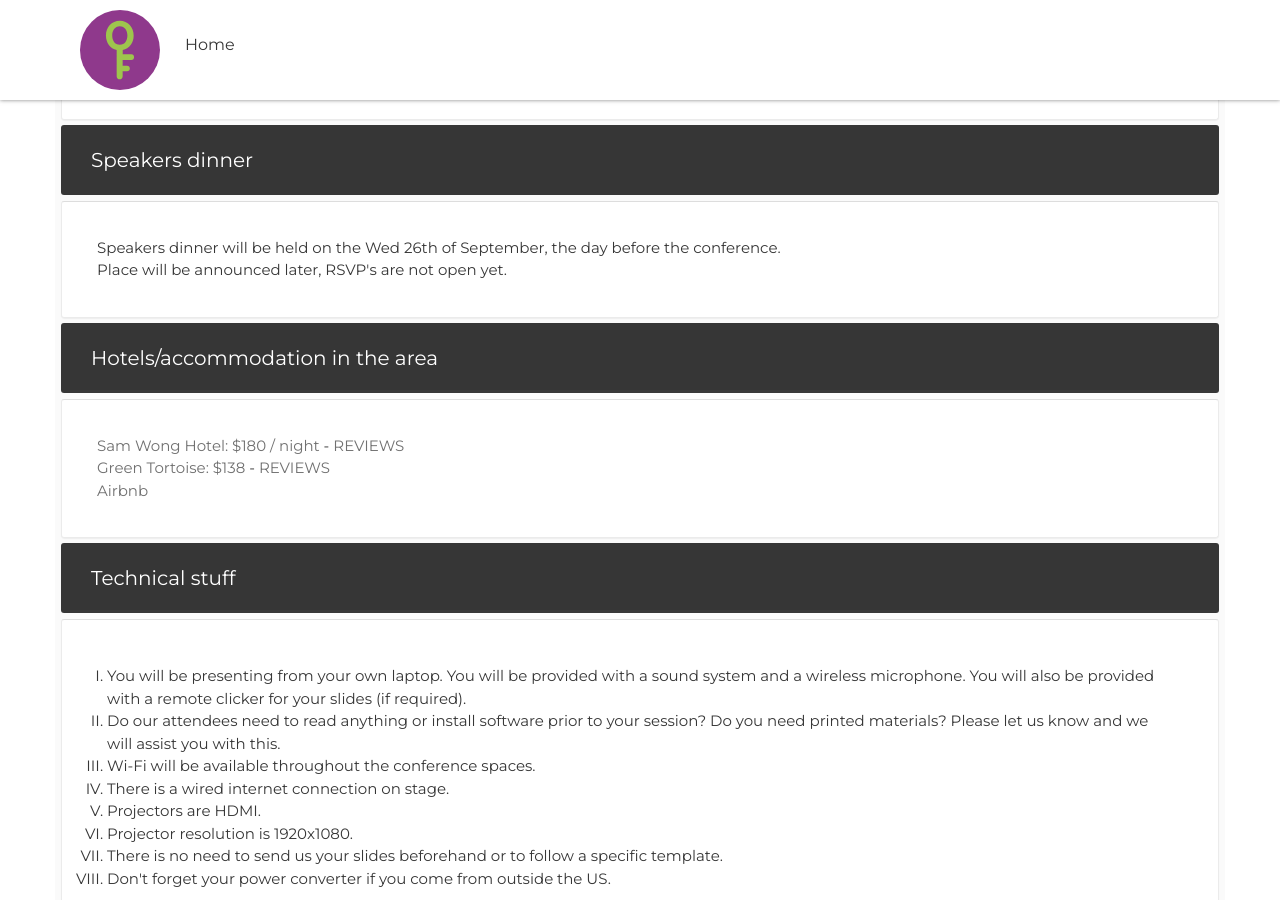
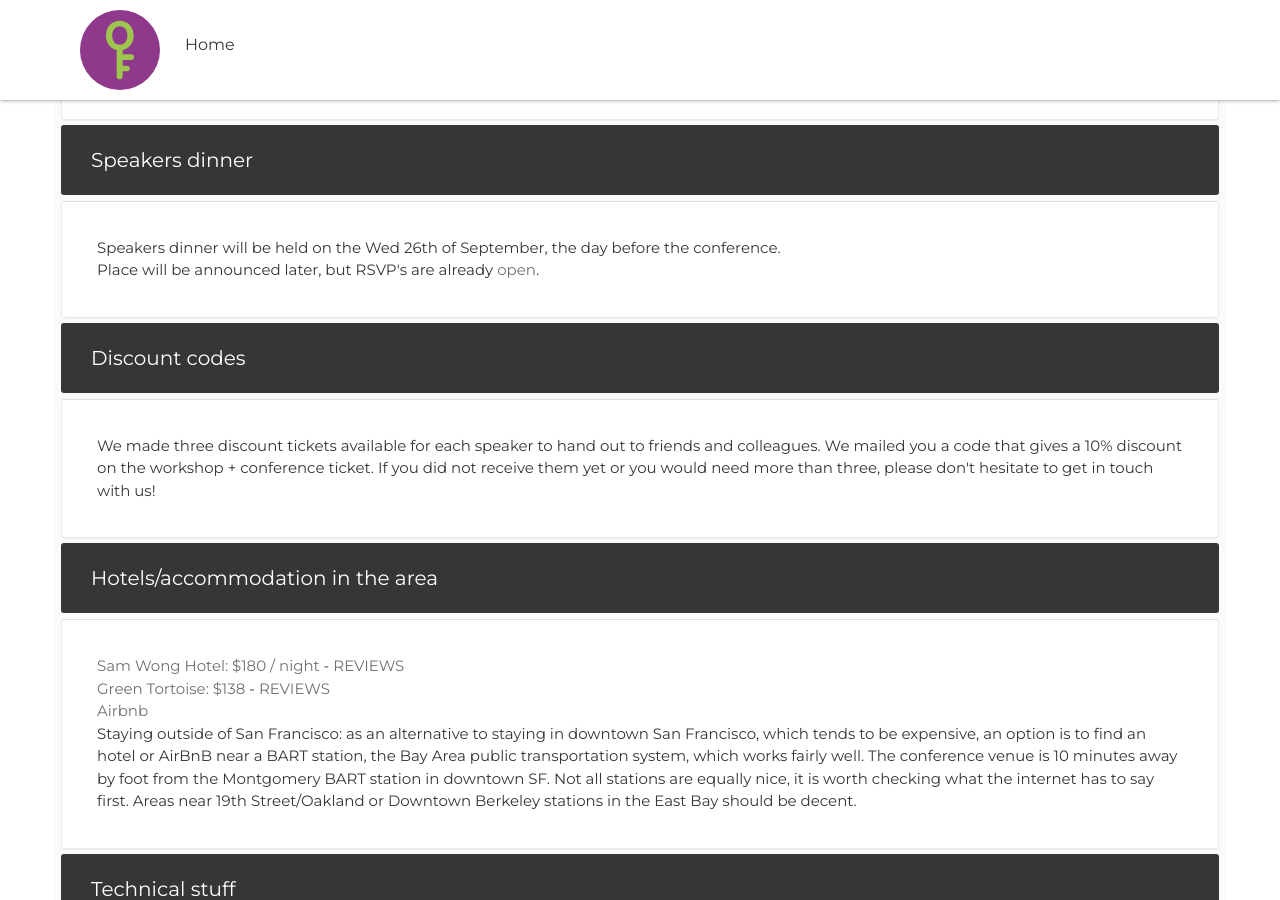
Before and after one commit to open-fsharp/open-fsharp.github.io, a Jekyll site: the page built from faq/speakers.md, in a window 1280 px wide and 900 px high, scrolled down 840 px. Built offline with Jekyll 4.4.1, drawn with Linux system fonts in a browser that asks for light colours; nearby versions of some CDN libraries; comment, search, counter and statistics services are not loaded.

Commit message:
add BART information

```diff
--- a/faq/speakers.md
+++ b/faq/speakers.md
@@ -96,7 +96,25 @@ title: Speakers Information
 						<div id="collapseThree" class="panel-collapse collapse in" role="tabpanel" aria-labelledby="headingThree">
 							<div class="panel-body">
 								<p>Speakers dinner will be held on the Wed 26th of September, the day before the conference.</p>
-								<p>Place will be announced later, RSVP's are not open yet.</p>
+								<p>Place will be announced later, but RSVP's are already <a href="https://goo.gl/forms/xMgVuABOnsGUit0E2" target="_blank">open</a>.</p>
+							</div>
+						</div>
+					</div>
+					<div class="panel panel-default">
+						<div class="panel-heading" role="tab" id="headingEight">
+							<div class="panel-title">
+								<a role="button" data-toggle="collapse" data-parent="#accordion" href="#collapseEight" aria-expanded="false" aria-controls="collapseEight">
+									<span>Discount codes</span>
+								</a>
+							</div>
+						</div>
+						<div id="collapseEight" class="panel-collapse collapse in" role="tabpanel" aria-labelledby="headingEight">
+							<div class="panel-body">
+								<p>
+									We made three discount tickets available for each speaker to hand out to friends and colleagues.
+									We mailed you a code that gives a 10% discount on the workshop + conference ticket.
+									If you did not receive them yet or you would need more than three, please don't hesitate to get in touch with us!
+								</p>
 							</div>
 						</div>
 					</div>
@@ -115,6 +133,9 @@ title: Speakers Information
 								<p><a href="https://www.greentortoisesf.com/private-rooms" target="_blank">Green Tortoise: $138</a> - <a href="https://www.yelp.com/biz/green-tortoise-hostel-san-francisco" target="_blank">REVIEWS</a>
 								</p>
 								<p><a href="https://www.airbnb.com/" target="_blank">Airbnb</a>
+								</p>
+								<p>
+									Staying outside of San Francisco: as an alternative to staying in downtown San Francisco, which tends to be expensive, an option is to find an hotel or AirBnB near a BART station, the Bay Area public transportation system, which works fairly well. The conference venue is 10 minutes away by foot from the Montgomery BART station in downtown SF. Not all stations are equally nice, it is worth checking what the internet has to say first. Areas near 19th Street/Oakland or Downtown Berkeley stations in the East Bay should be decent.
 								</p>
 							</div>
 						</div>
```
